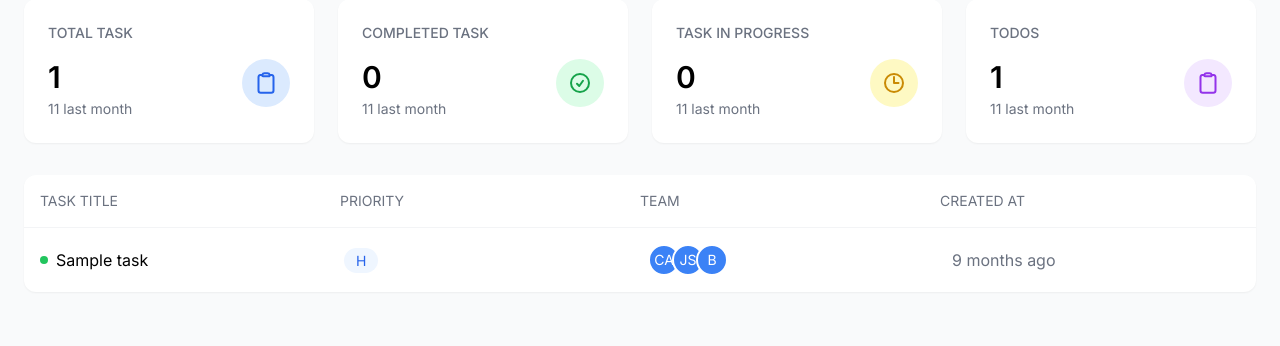
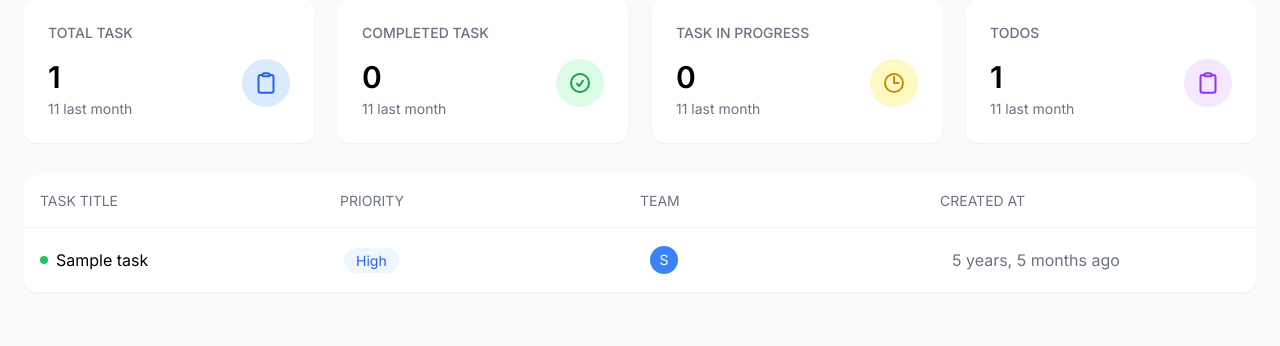
Before and after one commit to Moniruzzaman-Shawon/Task-Management-Django, a Django app: page /tasks/manager-dashboard/ in a window 1280 px wide. Shown: the part 97-443 px from the top of the page. Run offline with Django 5.2, Linux system fonts and the light colour scheme; tables that the repository leaves empty hold one stand-in row (values such as "Sample post").

Commit message:
dynamic data added

```diff
--- a/tasks/templates/dashboard/manager-dashboard.html
+++ b/tasks/templates/dashboard/manager-dashboard.html
@@ -20,14 +20,14 @@
                 <span>{{task.title}}</span>
               </div>
               <div>
-                <span class="px-3 py-1 rounded-full bg-blue-50 text-blue-600 text-sm">{{task.details.priority}}</span>
+                <span class="px-3 py-1 rounded-full bg-blue-50 text-blue-600 text-sm">{{task.details.get_priority_display}}</span>
               </div>
               <div class="flex -space-x-2">
-                <div class="w-8 h-8 rounded-full bg-blue-500 flex items-center justify-center text-white text-sm border-2 border-white">CA</div>
-                <div class="w-8 h-8 rounded-full bg-blue-500 flex items-center justify-center text-white text-sm border-2 border-white">JS</div>
-                <div class="w-8 h-8 rounded-full bg-blue-500 flex items-center justify-center text-white text-sm border-2 border-white">B</div>
+                  {% for emp in task.assigned_to.all %}
+                    <div class="w-8 h-8 rounded-full bg-blue-500 flex items-center justify-center text-white text-sm border-2 border-white">{{ emp.name|slice:':1' }}</div>
+                  {% endfor %}
               </div>
-              <div class="text-gray-500">9 months ago</div>
+              <div class="text-gray-500">{{ task.created_at|timesince}} ago</div>
             </div>
             {% endfor %}
 
```
